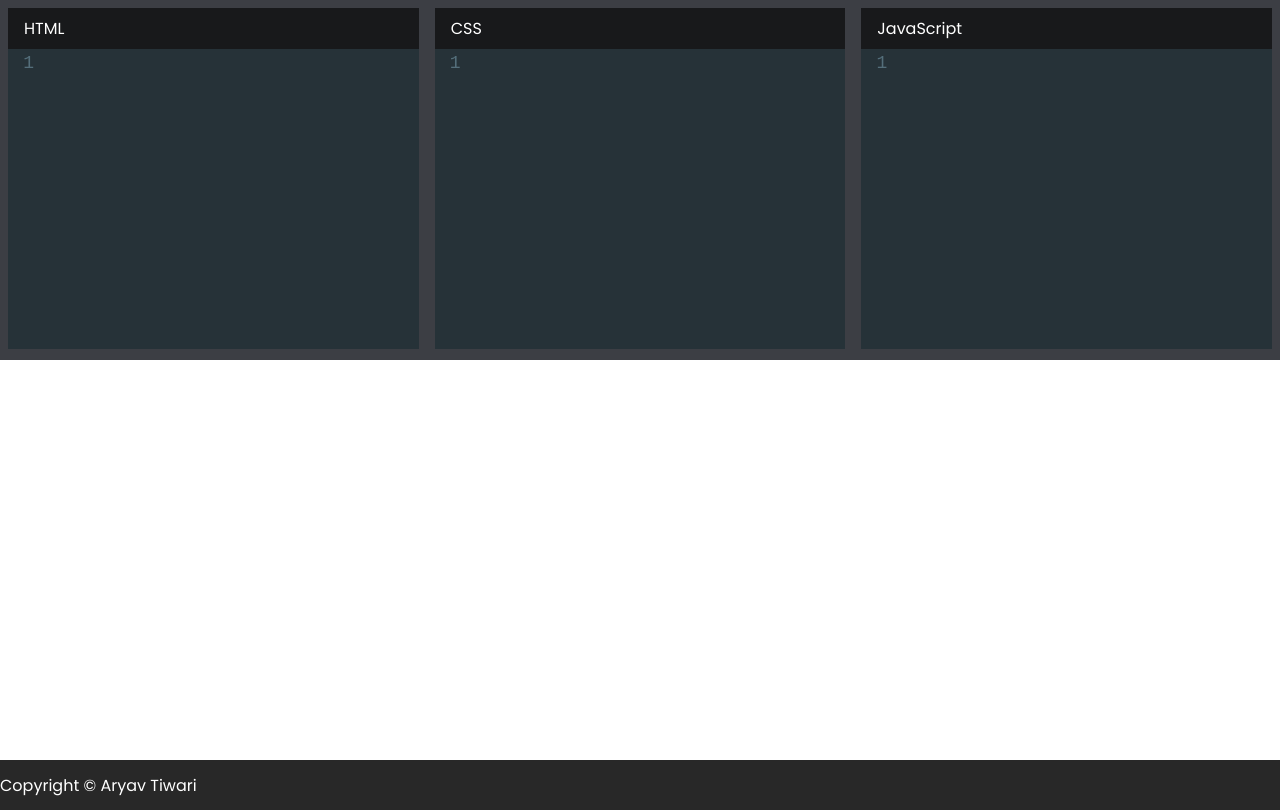
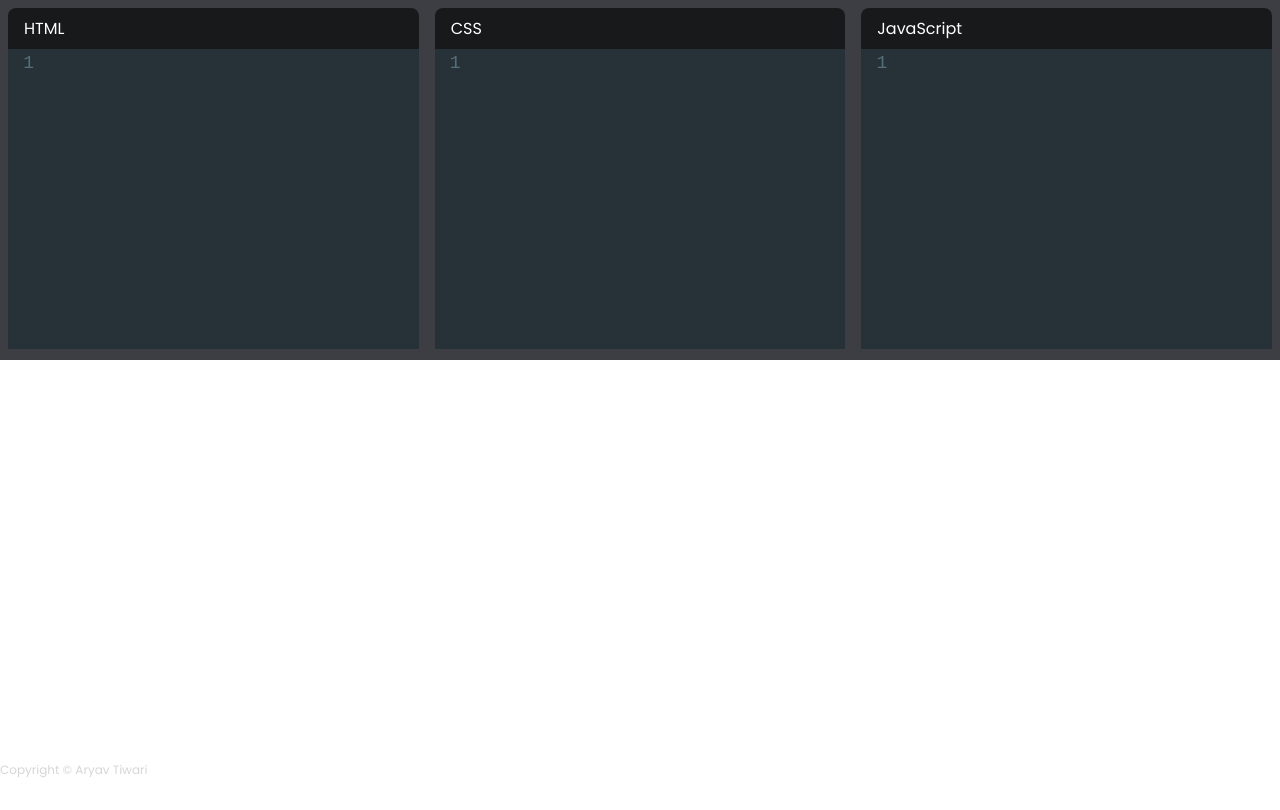
Before and after one commit to Badhatalaf/code-editor, a React app: page / in a window 1280 px wide. Built offline with nearby package versions, Linux system fonts and the light colour scheme.

Commit message:
'updates'

```diff
--- a/src/index.css
+++ b/src/index.css
@@ -40,6 +40,8 @@ body {
   color: white;
   padding: .5rem .5rem .5rem 1rem;
   font-family: 'Poppins';
+  border-top-right-radius: .5rem;
+  border-top-left-radius: .5rem;
 }
 
 .Codemirror {
@@ -53,9 +55,9 @@ body {
 }
 
 footer {
-  height: 50px;
-  background: rgb(40, 40, 40);
-  color: white;
+  height: 20px;
+  font-size: 12px;
+  color: rgb(214, 214, 214);
   font-family: 'Poppins';
   display: flex;
   align-items: center;
```
